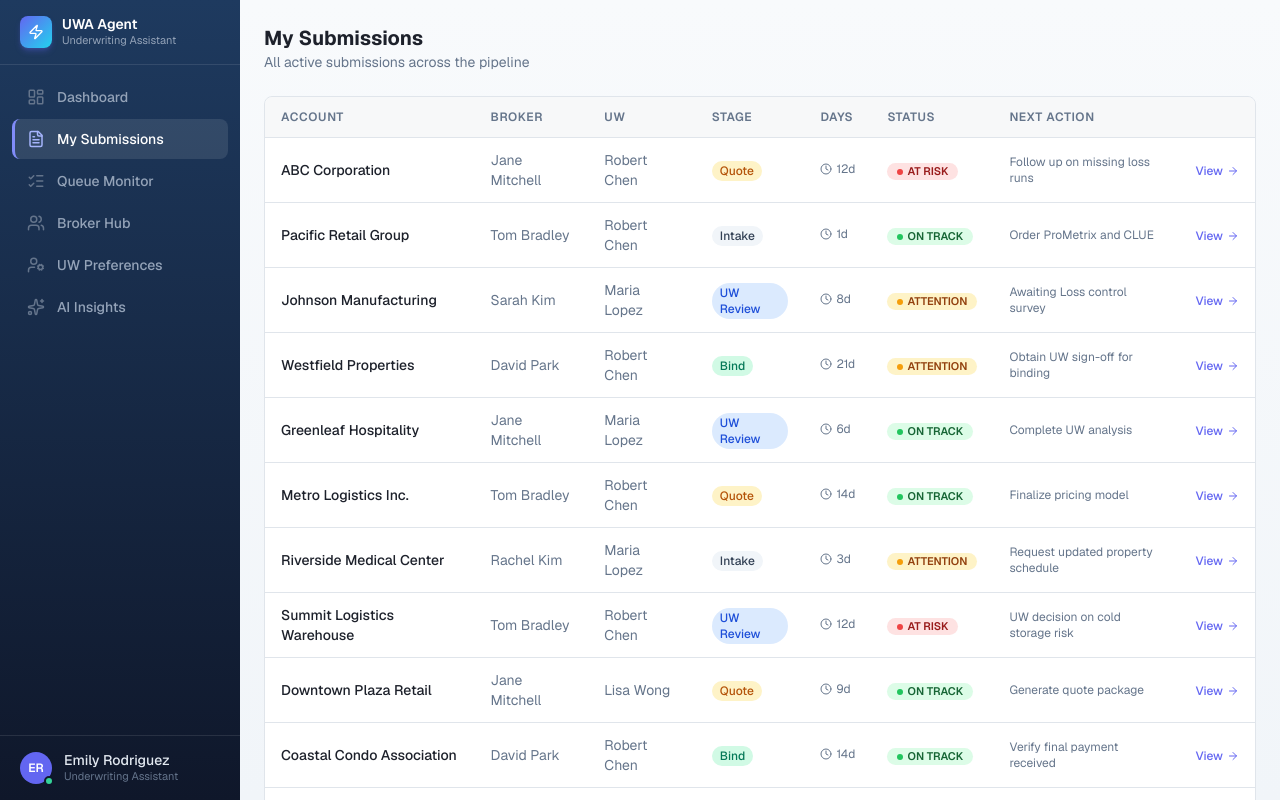
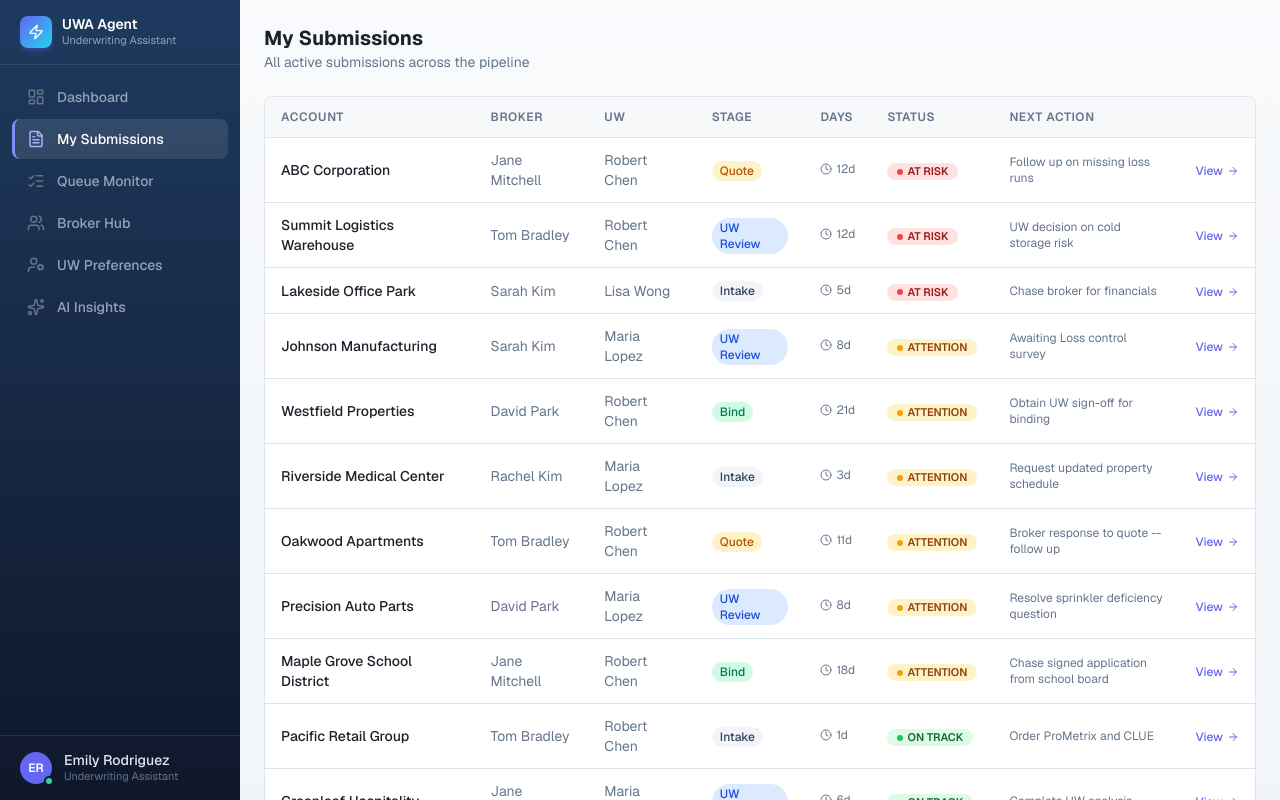
Before and after one commit to lavishlullaby/Underwriters-Assistant, a Next.js app: page /submissions in a window 1280 px wide. Built offline with nearby package versions, Linux system fonts and the light colour scheme.

Commit message:
feat: sort My Submissions table by status priority
Clone and sort submissions array based on status order map.

```diff
--- a/app/submissions/page.tsx
+++ b/app/submissions/page.tsx
@@ -16,6 +16,16 @@ const stageColor: Record<string, string> = {
   quote: "bg-amber-100 text-amber-700",
   bind: "bg-emerald-100 text-emerald-700",
 }
+
+const statusOrder: Record<string, number> = {
+  red: 0,     // At Risk first
+  yellow: 1,  // Attention second
+  green: 2,   // On Track last
+}
+
+const sortedSubmissions = [...submissions].sort(
+  (a, b) => (statusOrder[a.riskStatus] ?? 3) - (statusOrder[b.riskStatus] ?? 3)
+)
 
 export default function SubmissionsPage() {
   return (
@@ -56,7 +66,7 @@ export default function SubmissionsPage() {
             </tr>
           </thead>
           <tbody>
-            {submissions.map((sub) => (
+            {sortedSubmissions.map((sub) => (
               <tr
                 key={sub.id}
                 className="border-b border-border last:border-b-0 hover:bg-muted/30"
```
